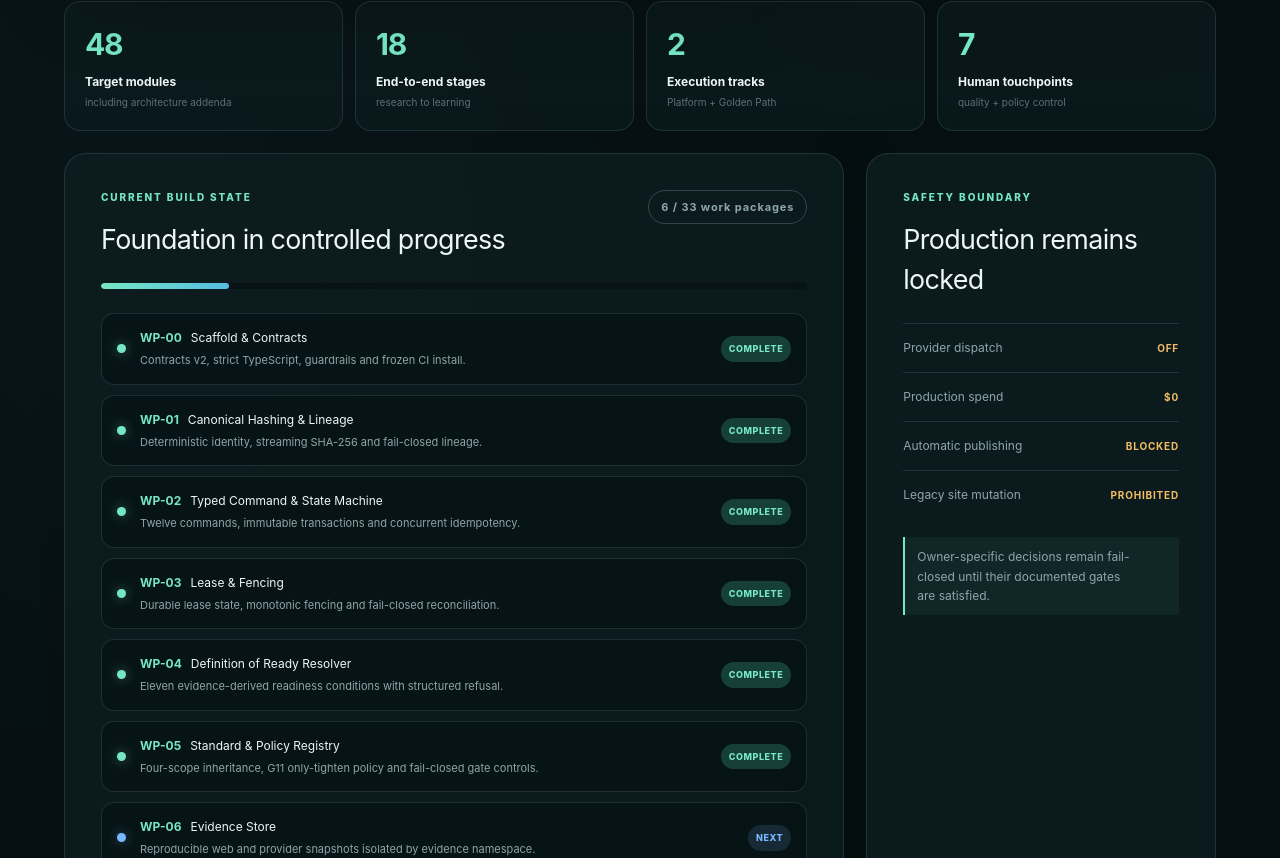
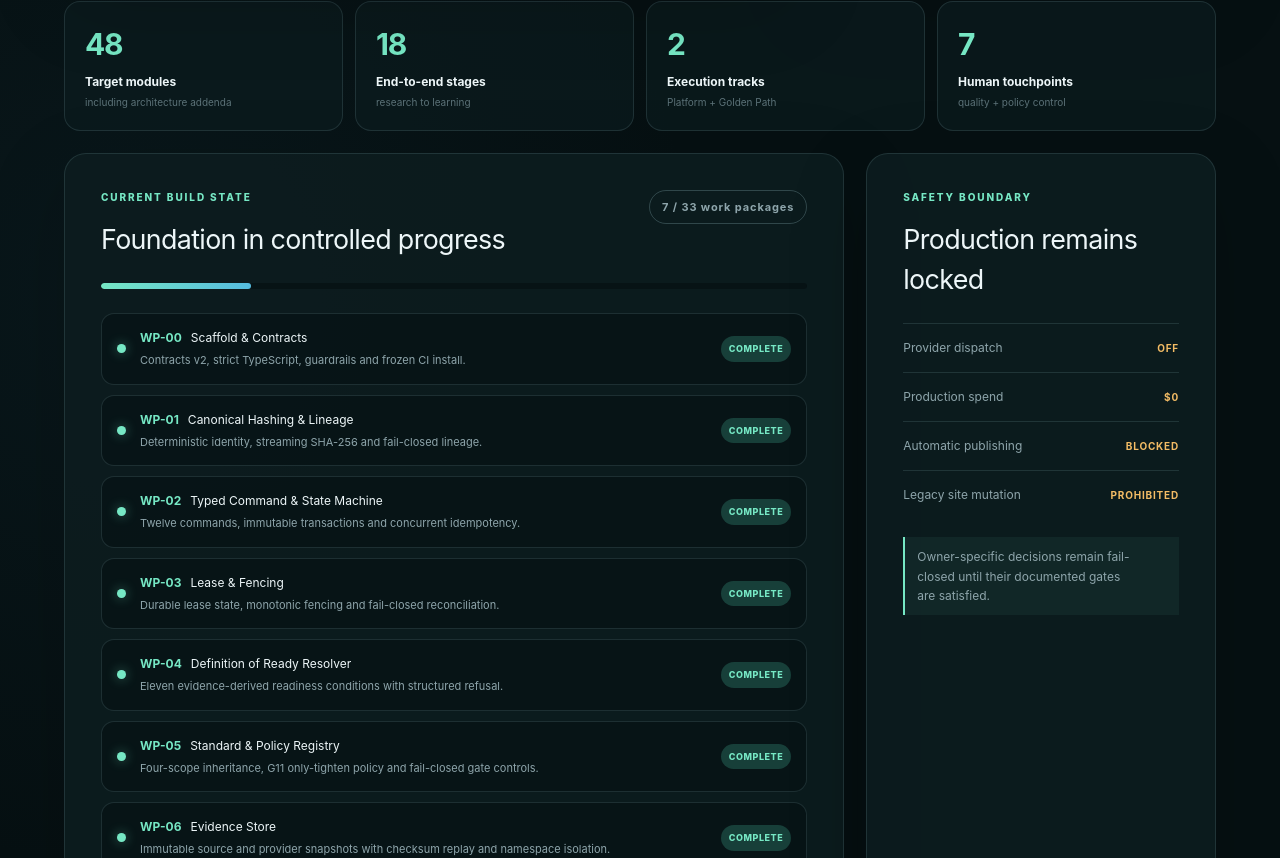
Before and after one commit to HungQuach301/youtube-ai-factory-v2, a Next.js app in the folder sites/control-plane/: page / in a window 1280 px wide. Shown: the part 742-1600 px from the top of the page. Built offline with nearby package versions, Linux system fonts and the light colour scheme.

Commit message:
WP-SITES-06: update sites/control-plane/app/page.tsx

```diff
--- a/sites/control-plane/app/page.tsx
+++ b/sites/control-plane/app/page.tsx
@@ -9,7 +9,8 @@ const workPackages = [
   { id: "WP-03", name: "Lease & Fencing", status: "Complete", detail: "Durable lease state, monotonic fencing and fail-closed reconciliation." },
   { id: "WP-04", name: "Definition of Ready Resolver", status: "Complete", detail: "Eleven evidence-derived readiness conditions with structured refusal." },
   { id: "WP-05", name: "Standard & Policy Registry", status: "Complete", detail: "Four-scope inheritance, G11 only-tighten policy and fail-closed gate controls." },
-  { id: "WP-06", name: "Evidence Store", status: "Next", detail: "Reproducible web and provider snapshots isolated by evidence namespace." },
+  { id: "WP-06", name: "Evidence Store", status: "Complete", detail: "Immutable source and provider snapshots with checksum replay and namespace isolation." },
+  { id: "WP-07", name: "Provider Adapter Framework", status: "Next", detail: "Guarded dispatch boundary, normalized provider errors and zero-spend preflight." },
 ];
 
 const controls = [
@@ -80,9 +81,9 @@ export default function Home() {
           <div className="panel roadmap-panel">
             <div className="section-heading">
               <div><p className="eyebrow">CURRENT BUILD STATE</p><h2>Foundation in controlled progress</h2></div>
-              <span className="progress-label">6 / 33 work packages</span>
+              <span className="progress-label">7 / 33 work packages</span>
             </div>
-            <div className="progress-track" aria-label="6 of 33 work packages complete"><span style={{ width: "18.18%" }} /></div>
+            <div className="progress-track" aria-label="7 of 33 work packages complete"><span style={{ width: "21.21%" }} /></div>
             <div className="work-list">
               {workPackages.map((item) => (
                 <article className="work-item" key={item.id}>
```
